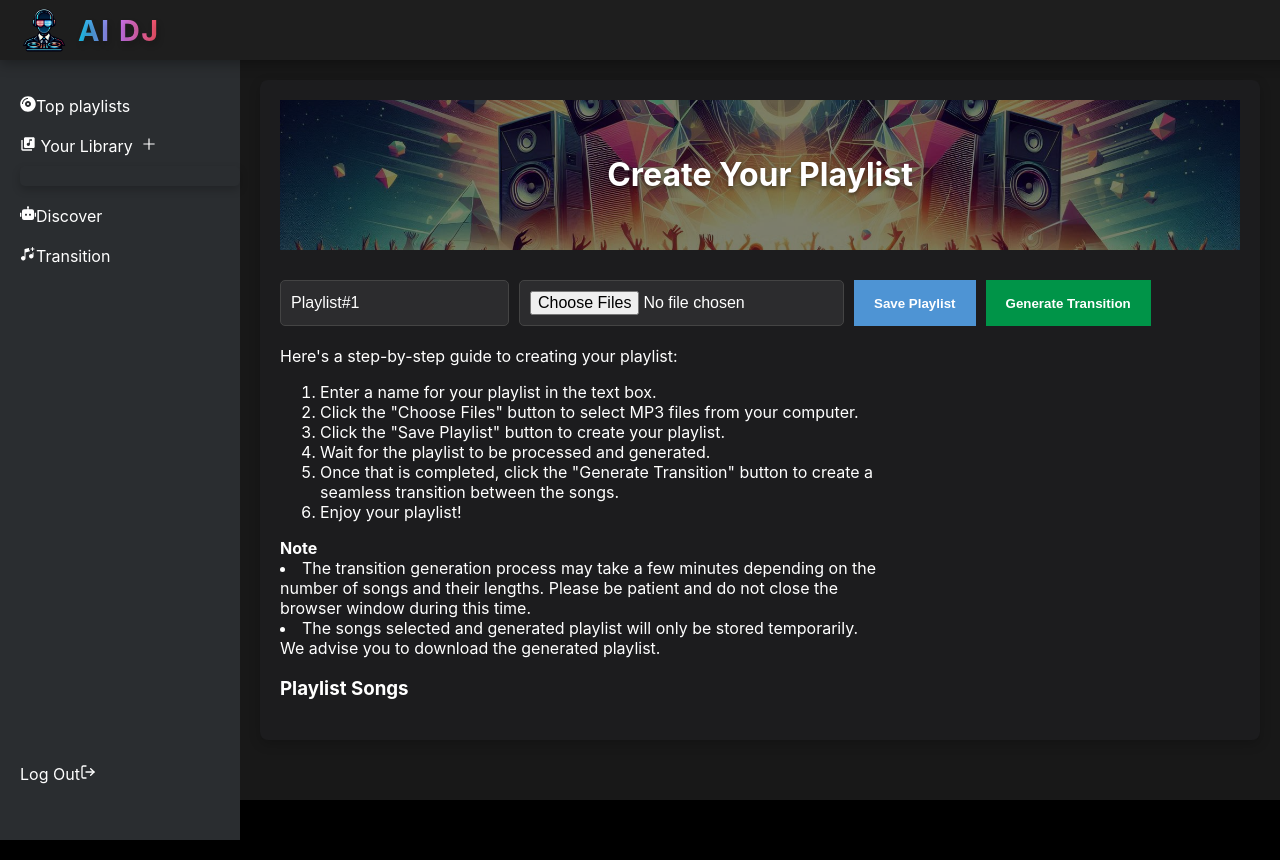
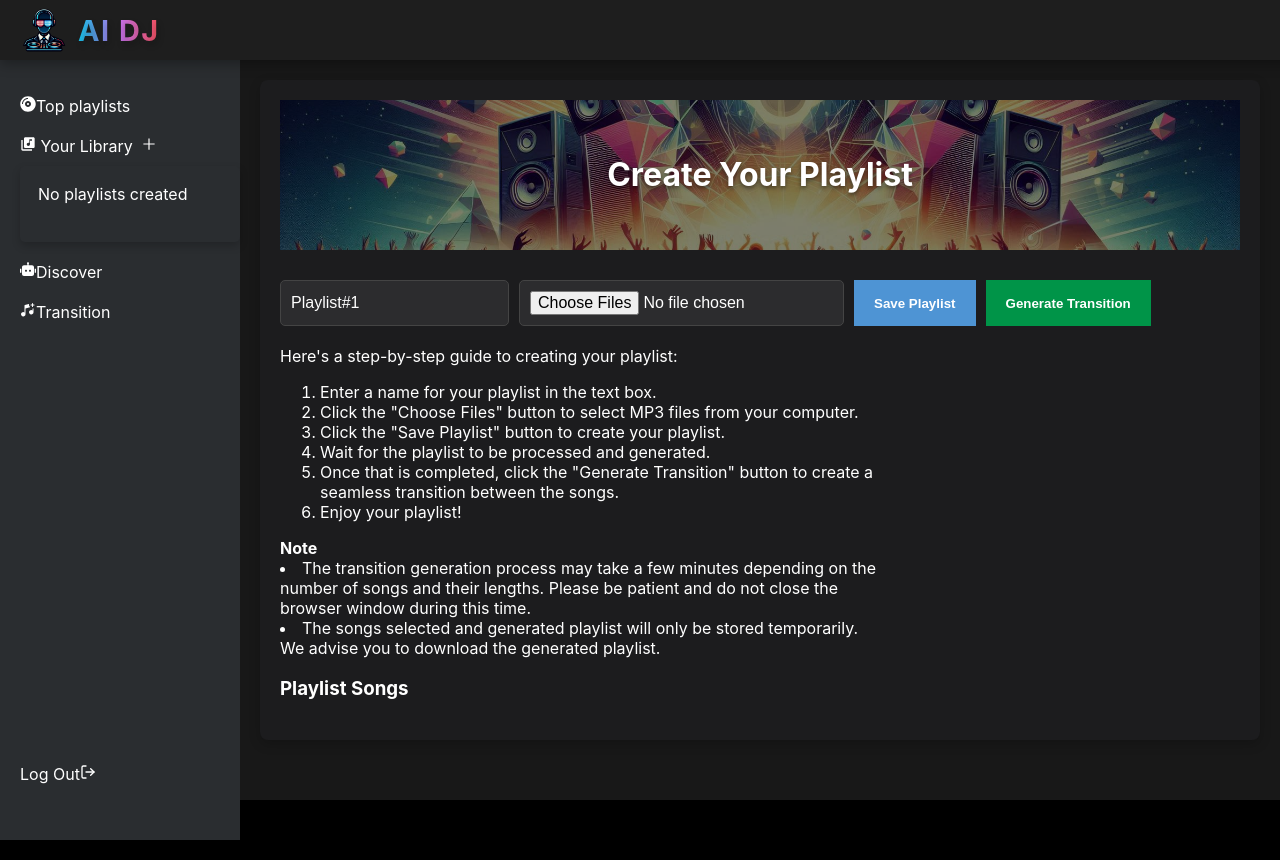
Before and after one commit to goktuggokyilmaz/webaidj.github.io, a React (Create React App) app in the folder frontend/: page /webaidj.github.io/discover in a window 1280 px wide. Both pictures are taken after a click on the icon 148 px from the left and 144 px from the top of the page. Built offline with nearby package versions, Linux system fonts and the light colour scheme.

Commit message:
Added fixes

```diff
--- a/frontend/src/Pages/ExamplePlaylist/AdminPanel.js
+++ b/frontend/src/Pages/ExamplePlaylist/AdminPanel.js
@@ -72,11 +72,15 @@ const AdminPanel = () => {
 
               {isLibraryExpanded && (
                 <ul className="library-playlist-list">
-                  {playlists.map((playlist, index) => (
-                    <li key={index} onClick={() => handleContentChange('view-playlist', playlist)}>
-                      {playlist.name}
-                    </li>
-                  ))}
+                  {playlists && playlists.length > 0 ? (
+                    playlists.map((playlist, index) => (
+                      <li key={index} onClick={() => handleContentChange('view-playlist', playlist)}>
+                        {playlist.name}
+                      </li>
+                    ))
+                  ) : (
+                    <li>No playlists created</li>
+                  )}
                 </ul>
               )}
             </li>
@@ -96,7 +100,15 @@ const AdminPanel = () => {
           {selectedContent === 'view-playlist' && activePlaylist && (
             <div>
               <h2>{activePlaylist.name}</h2>
-              <p>Playlist details will be shown here.</p>
+              <ul>
+                {activePlaylist.songs && activePlaylist.songs.length > 0 ? (
+                  activePlaylist.songs.map((song, index) => (
+                    <li key={index}>{song}</li>
+                  ))
+                ) : (
+                  <li>No songs available in this playlist</li>
+                )}
+              </ul>
               <button onClick={() => handleDeletePlaylist(playlists.indexOf(activePlaylist))}>Delete Playlist</button>
               {/* Add more components or details here as needed */}
             </div>
--- a/frontend/src/Pages/ExamplePlaylist/playlistpanel.js
+++ b/frontend/src/Pages/ExamplePlaylist/playlistpanel.js
@@ -28,8 +28,10 @@ const PlaylistPanel = () => {
     }
 
     const lastPlaylist = savedPlaylists[savedPlaylists.length - 1];
-    const match = lastPlaylist.name.match(/\d+/);
+    const lastPlaylistName = lastPlaylist && lastPlaylist.name ? lastPlaylist.name : '';
+    const match = lastPlaylistName.match(/\d+/);
     const lastPlaylistId = match ? parseInt(match[0], 10) : 0;
+
 
     return `Playlist#${lastPlaylistId + 1}`;
   };
@@ -277,7 +279,7 @@ const PlaylistPanel = () => {
         />
         <input
           type="file"
-          accept=".mp3"
+          accept=".mp3, .wav"
           multiple
           onChange={handleFileChange}
           className="file-input"
@@ -360,6 +362,7 @@ const PlaylistPanel = () => {
             value={selectedPlaylistId}
             onChange={(e) => setSelectedPlaylistId(e.target.value)}
           >
+            <option value="" disabled>Choose one of the three</option>
             {generatedPlaylists.slice(0, 3).map((playlist, index) => (
               <option key={index} value={index}> Playlist {index+1}</option>
             ))}
```
